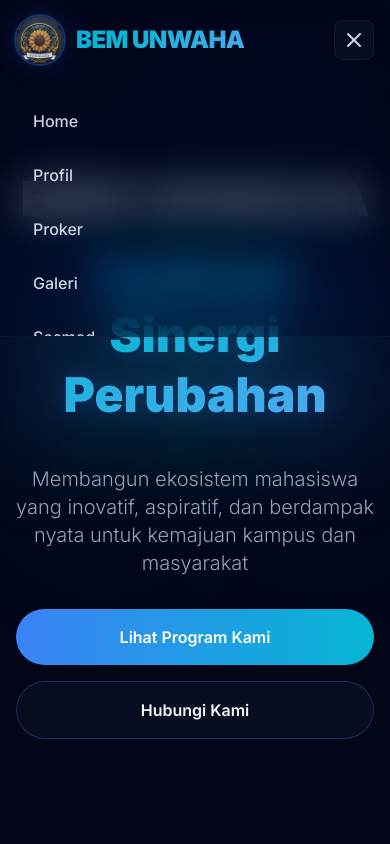
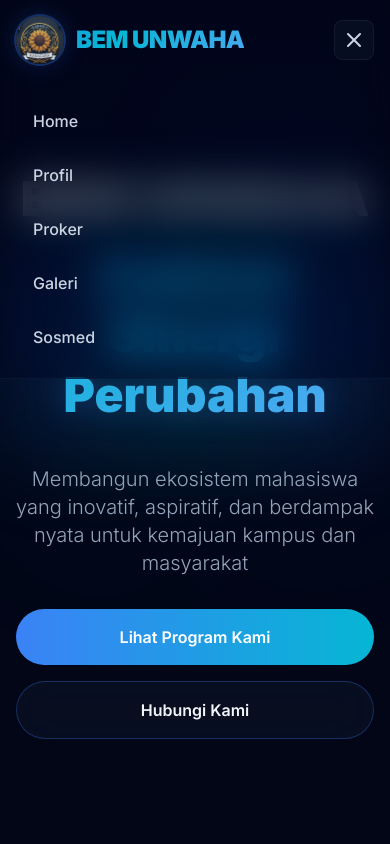
Before and after one commit to achsan490/BEM_U, a React (Vite) app: page / in a window 390 px wide. Both pictures are taken after a click on the button 354 px from the left and 40 px from the top of the page. Shown: the top 844 px of the page. Built offline with nearby package versions, Linux system fonts and the light colour scheme.

Commit message:
Add parallax scrolling and scroll-triggered animations with mobile menu fix

```diff
--- a/src/App.jsx
+++ b/src/App.jsx
@@ -1,14 +1,48 @@
 import { Instagram, Youtube, Music, MessageCircle, CheckCircle, Sparkles, Users, Heart, BookOpen, Award, Target, Lightbulb, Menu, X } from 'lucide-react'
-import { useState, useEffect } from 'react'
+import { useState, useEffect, useRef } from 'react'
+
+// Custom hook for scroll-triggered animations
+function useInView(options = {}) {
+    const ref = useRef(null)
+    const [isInView, setIsInView] = useState(false)
+
+    useEffect(() => {
+        const observer = new IntersectionObserver(([entry]) => {
+            if (entry.isIntersecting) {
+                setIsInView(true)
+                // Once animated, keep it visible
+                observer.unobserve(entry.target)
+            }
+        }, {
+            threshold: 0.1,
+            ...options
+        })
+
+        if (ref.current) {
+            observer.observe(ref.current)
+        }
+
+        return () => {
+            if (ref.current) {
+                observer.unobserve(ref.current)
+            }
+        }
+    }, [])
+
+    return [ref, isInView]
+}
 
 function App() {
     const [mobileMenuOpen, setMobileMenuOpen] = useState(false)
     const [scrolled, setScrolled] = useState(false)
+    const [scrollY, setScrollY] = useState(0)
 
-    // Detect scroll for navbar effect
+    // Detect scroll for navbar effect and parallax
     useEffect(() => {
         const handleScroll = () => {
-            setScrolled(window.scrollY > 20)
+            const currentScrollY = window.scrollY
+            setScrolled(currentScrollY > 20)
+            setScrollY(currentScrollY)
         }
         window.addEventListener('scroll', handleScroll)
         return () => window.removeEventListener('scroll', handleScroll)
@@ -16,11 +50,20 @@
 
     return (
         <div className="min-h-screen bg-dark-bg text-slate-100 overflow-x-hidden">
-            {/* Mesh Gradient Background Effects */}
+            {/* Mesh Gradient Background Effects with Parallax */}
             <div className="fixed inset-0 overflow-hidden pointer-events-none">
-                <div className="absolute top-0 left-1/4 w-96 h-96 bg-blue-glow opacity-30 blur-3xl"></div>
-                <div className="absolute top-1/3 right-1/4 w-96 h-96 bg-cyan-glow opacity-20 blur-3xl"></div>
-                <div className="absolute bottom-1/4 left-1/3 w-96 h-96 bg-blue-glow opacity-25 blur-3xl"></div>
+                <div
+                    className="absolute top-0 left-1/4 w-96 h-96 bg-blue-glow opacity-30 blur-3xl"
+                    style={{ transform: `translateY(${scrollY * 0.5}px)` }}
+                ></div>
+                <div
+                    className="absolute top-1/3 right-1/4 w-96 h-96 bg-cyan-glow opacity-20 blur-3xl"
+                    style={{ transform: `translateY(${scrollY * 0.3}px)` }}
+                ></div>
+                <div
+                    className="absolute bottom-1/4 left-1/3 w-96 h-96 bg-blue-glow opacity-25 blur-3xl"
+                    style={{ transform: `translateY(${scrollY * 0.4}px)` }}
+                ></div>
             </div>
 
             {/* Premium Glassmorphism Navbar */}
@@ -84,8 +127,12 @@
 
                     {/* Mobile Menu with Slide Animation */}
                     <div
-                        className={`md:hidden overflow-hidden transition-all duration-300 ease-in-out ${mobileMenuOpen ? 'max-h-64 opacity-100' : 'max-h-0 opacity-0'
+                        className={`md:hidden transition-all duration-300 ease-in-out ${mobileMenuOpen ? 'max-h-96 opacity-100' : 'max-h-0 opacity-0'
                             }`}
+                        style={{
+                            overflowY: mobileMenuOpen ? 'auto' : 'hidden',
+                            overflowX: 'hidden'
+                        }}
                     >
                         <div className="py-4 space-y-1">
                             {[
@@ -114,7 +161,10 @@
 
             {/* Hero Section */}
             <section id="home" className="relative min-h-screen flex items-center justify-center pt-16 px-4">
-                <div className="max-w-5xl mx-auto text-center relative z-10">
+                <div
+                    className="max-w-5xl mx-auto text-center relative z-10"
+                    style={{ transform: `translateY(${scrollY * 0.15}px)` }}
+                >
                     <h1 className="text-5xl md:text-7xl font-black mb-6 leading-tight">
                         BEM UNWAHA <br />
                         <span
@@ -213,10 +263,16 @@
                             </span>
                         </span>
                     </h1>
-                    <p className="text-xl md:text-2xl text-slate-400 mb-8 max-w-3xl mx-auto font-light">
+                    <p
+                        className="text-xl md:text-2xl text-slate-400 mb-8 max-w-3xl mx-auto font-light"
+                        style={{ transform: `translateY(${scrollY * 0.1}px)` }}
+                    >
                         Membangun ekosistem mahasiswa yang inovatif, aspiratif, dan berdampak nyata untuk kemajuan kampus dan masyarakat
                     </p>
-                    <div className="flex flex-col sm:flex-row gap-4 justify-center">
+                    <div
+                        className="flex flex-col sm:flex-row gap-4 justify-center"
+                        style={{ transform: `translateY(${scrollY * 0.05}px)` }}
+                    >
                         <a
                             href="#proker"
                             className="px-8 py-4 bg-gradient-to-r from-blue-primary to-cyan-accent text-white font-semibold rounded-full hover:shadow-glow-blue transition-all duration-300 hover:scale-105"
@@ -242,13 +298,21 @@
                             { number: '40+', label: 'Program Kerja', icon: Target },
                             { number: '150+', label: 'Pengurus', icon: Users },
                             { number: '5000+', label: 'Mahasiswa', icon: Sparkles },
-                        ].map((stat, index) => (
-                            <div key={index} className="glass-card p-6 text-center group hover:border-blue-primary/50 transition-all duration-300">
+                        ].map((stat, index) => {
+                            const [ref, isInView] = useInView()
+                            return (
+                                <div
+                                    key={index}
+                                    ref={ref}
+                                    className={`glass-card p-6 text-center group hover:border-blue-primary/50 transition-all duration-300 ${isInView ? 'animate-fade-in-up' : 'opacity-0'}`}
+                                    style={{ animationDelay: `${index * 0.1}s` }}
+                                >
                                     <stat.icon className="w-8 h-8 mx-auto mb-3 text-blue-primary" />
                                     <div className="text-4xl md:text-5xl font-black gradient-text mb-2">{stat.number}</div>
                                     <div className="text-slate-400 text-sm md:text-base">{stat.label}</div>
                                 </div>
-                        ))}
+                            )
+                        })}
                     </div>
                 </div>
             </section>
@@ -265,7 +329,13 @@
 
                     <div className="grid md:grid-cols-2 gap-8">
                         {/* Visi Card */}
-                        <div className="glass-card p-8 group hover:border-blue-primary/50 transition-all duration-300">
+                        {(() => {
+                            const [ref, isInView] = useInView()
+                            return (
+                                <div
+                                    ref={ref}
+                                    className={`glass-card p-8 group hover:border-blue-primary/50 transition-all duration-300 ${isInView ? 'animate-fade-in-left' : 'opacity-0'}`}
+                                >
                                     <div className="flex items-center gap-3 mb-6">
                                         <div className="w-12 h-12 rounded-full bg-blue-primary/20 flex items-center justify-center">
                                             <Lightbulb className="w-6 h-6 text-blue-primary" />
@@ -276,9 +346,17 @@
                                         Mewujudkan BEM UNWAHA sebagai organisasi mahasiswa yang inovatif, aspiratif, dan religius dalam mengembangkan potensi mahasiswa serta berkontribusi nyata bagi kampus dan masyarakat.
                                     </p>
                                 </div>
+                            )
+                        })()}
 
                         {/* Misi Card */}
-                        <div className="glass-card p-8 group hover:border-blue-primary/50 transition-all duration-300">
+                        {(() => {
+                            const [ref, isInView] = useInView()
+                            return (
+                                <div
+                                    ref={ref}
+                                    className={`glass-card p-8 group hover:border-blue-primary/50 transition-all duration-300 ${isInView ? 'animate-fade-in-right' : 'opacity-0'}`}
+                                >
                                     <div className="flex items-center gap-3 mb-6">
                                         <div className="w-12 h-12 rounded-full bg-cyan-accent/20 flex items-center justify-center">
                                             <Target className="w-6 h-6 text-cyan-accent" />
@@ -299,6 +377,8 @@
                                         ))}
                                     </ul>
                                 </div>
+                            )
+                        })()}
                     </div>
                 </div>
             </section>
@@ -617,7 +697,7 @@
                     {/* Copyright */}
                     <div className="pt-8 border-t border-dark-border/50 text-center">
                         <p className="text-slate-400 text-sm">
-                            © 2025 BEM Universitas KH. A. Wahab Hasbullah Jombang
+                            © 2026 BEM Universitas KH. A. Wahab Hasbullah Jombang
                         </p>
                         <p className="text-slate-500 text-xs mt-2">
                             Kabinet Sinergi Perubahan - Inovatif, Aspiratif, dan Religius
--- a/src/index.css
+++ b/src/index.css
@@ -123,4 +123,73 @@
         width: 120%;
         height: 200%;
     }
+
+    /* Scroll-triggered animations */
+    @keyframes fadeInUp {
+        from {
+            opacity: 0;
+            transform: translateY(30px);
+        }
+
+        to {
+            opacity: 1;
+            transform: translateY(0);
+        }
+    }
+
+    @keyframes fadeInLeft {
+        from {
+            opacity: 0;
+            transform: translateX(-30px);
+        }
+
+        to {
+            opacity: 1;
+            transform: translateX(0);
+        }
+    }
+
+    @keyframes fadeInRight {
+        from {
+            opacity: 0;
+            transform: translateX(30px);
+        }
+
+        to {
+            opacity: 1;
+            transform: translateX(0);
+        }
+    }
+
+    @keyframes scaleIn {
+        from {
+            opacity: 0;
+            transform: scale(0.9);
+        }
+
+        to {
+            opacity: 1;
+            transform: scale(1);
+        }
+    }
+
+    .animate-fade-in-up {
+        animation: fadeInUp 0.6s ease-out forwards;
+    }
+
+    .animate-fade-in-left {
+        animation: fadeInLeft 0.6s ease-out forwards;
+    }
+
+    .animate-fade-in-right {
+        animation: fadeInRight 0.6s ease-out forwards;
+    }
+
+    .animate-scale-in {
+        animation: scaleIn 0.6s ease-out forwards;
+    }
+
+    .opacity-0 {
+        opacity: 0;
+    }
 }
```
Lines whose indentation alone changed are shown as unchanged.
